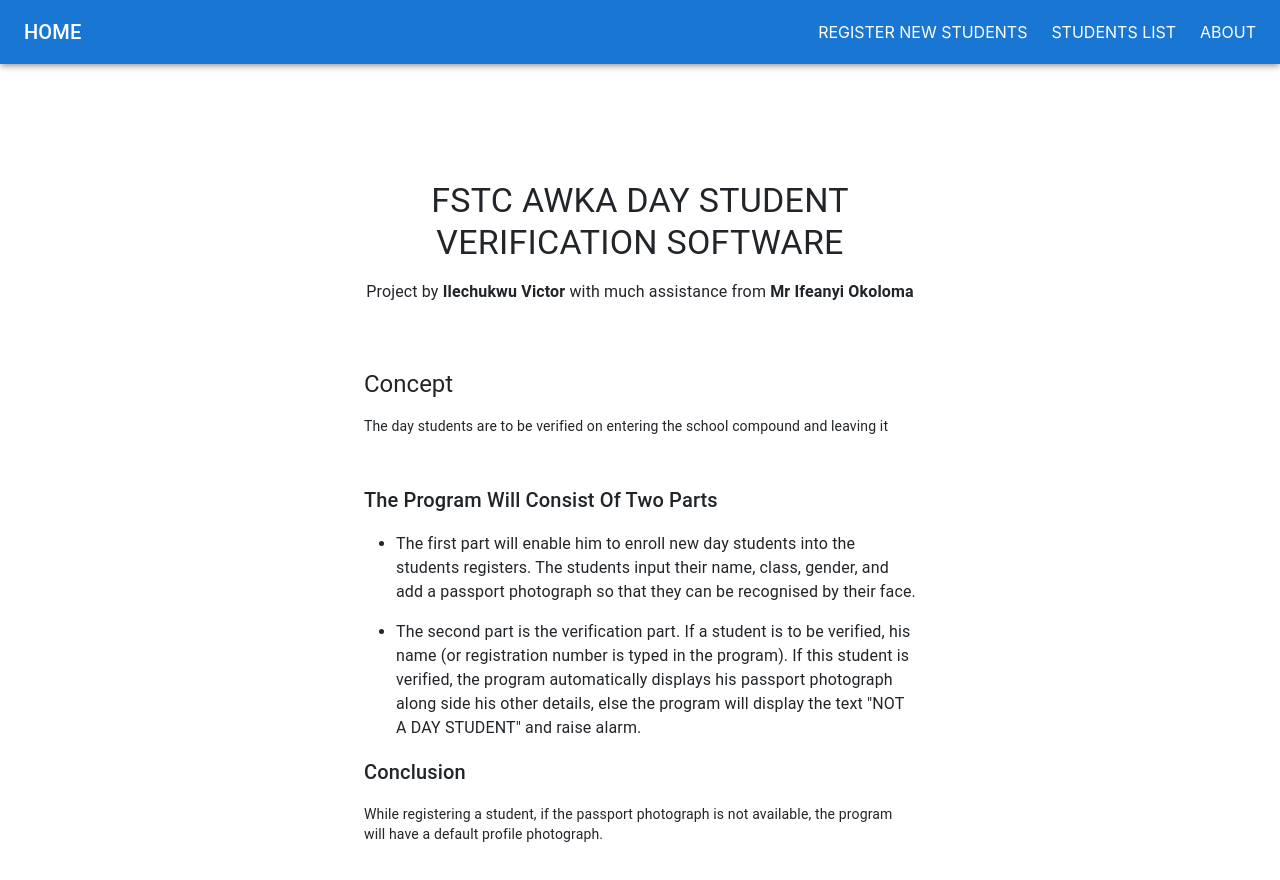
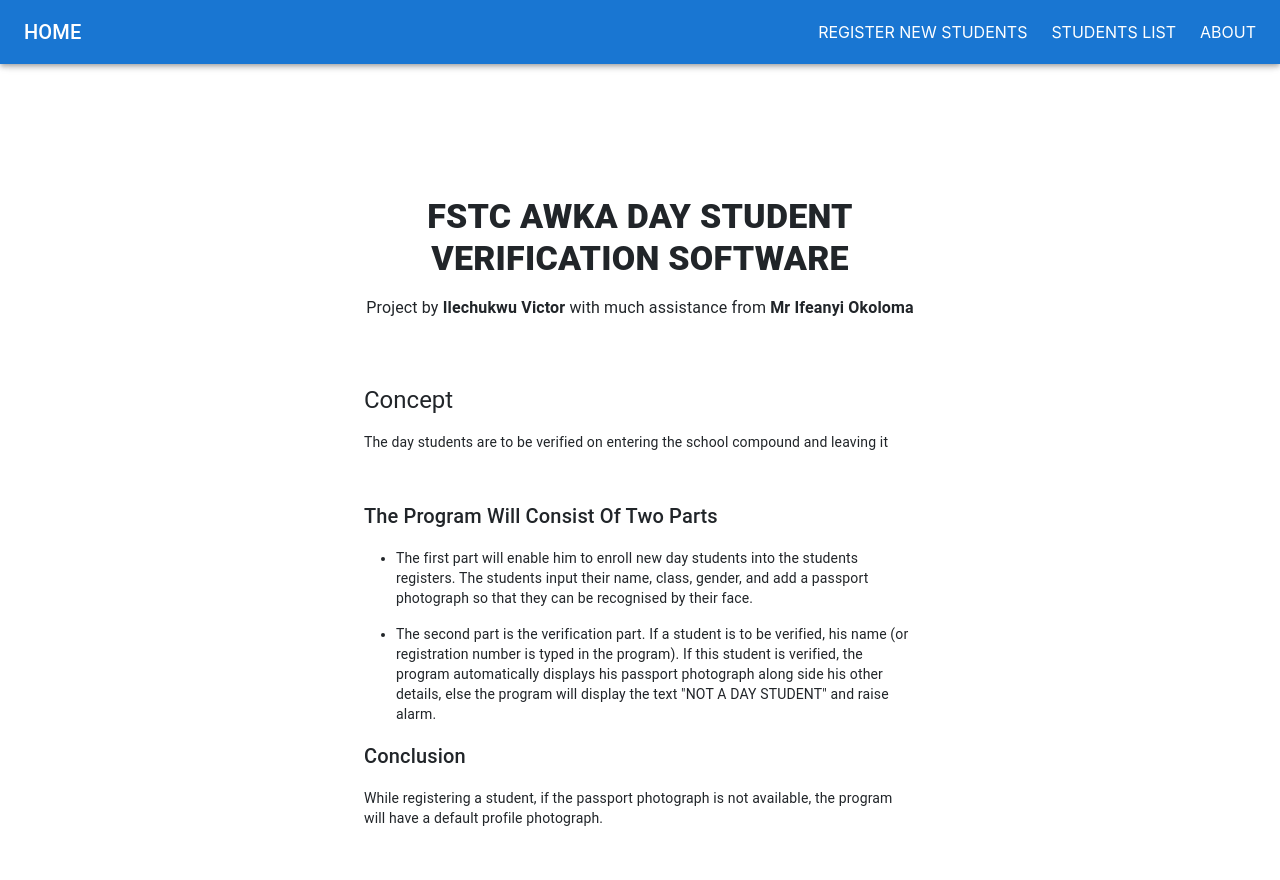
Before and after one commit to ifeanyiokoloma/school-project-client, a React (Create React App) app: page /about in a window 1280 px wide. Shown: the top 880 px of the page. Built offline with nearby package versions, Linux system fonts and the light colour scheme; no server answers.

Commit message:
updated styled page

```diff
--- a/src/routes/About.js
+++ b/src/routes/About.js
@@ -37,13 +37,13 @@ const About = () => {
                 The program will consist of two parts
               </Typography>
               <Stack component="ul" spacing={2}>
-                <Typography component="li">
+                <Typography component="li" variant="body2">
                   The first part will enable him to enroll new day students into
                   the students registers. The students input their name, class,
                   gender, and add a passport photograph so that they can be
                   recognised by their face.
                 </Typography>
-                <Typography component="li">
+                <Typography component="li" variant="body2">
                   The second part is the verification part. If a student is to
                   be verified, his name (or registration number is typed in the
                   program). If this student is verified, the program
--- a/src/styles/StyledPage.js
+++ b/src/styles/StyledPage.js
@@ -14,6 +14,7 @@ const StyledPage = styled(Stack)`
 
   h1 {
     text-transform: uppercase;
+    font-weight: 900;
   }
 
   h2,
```
